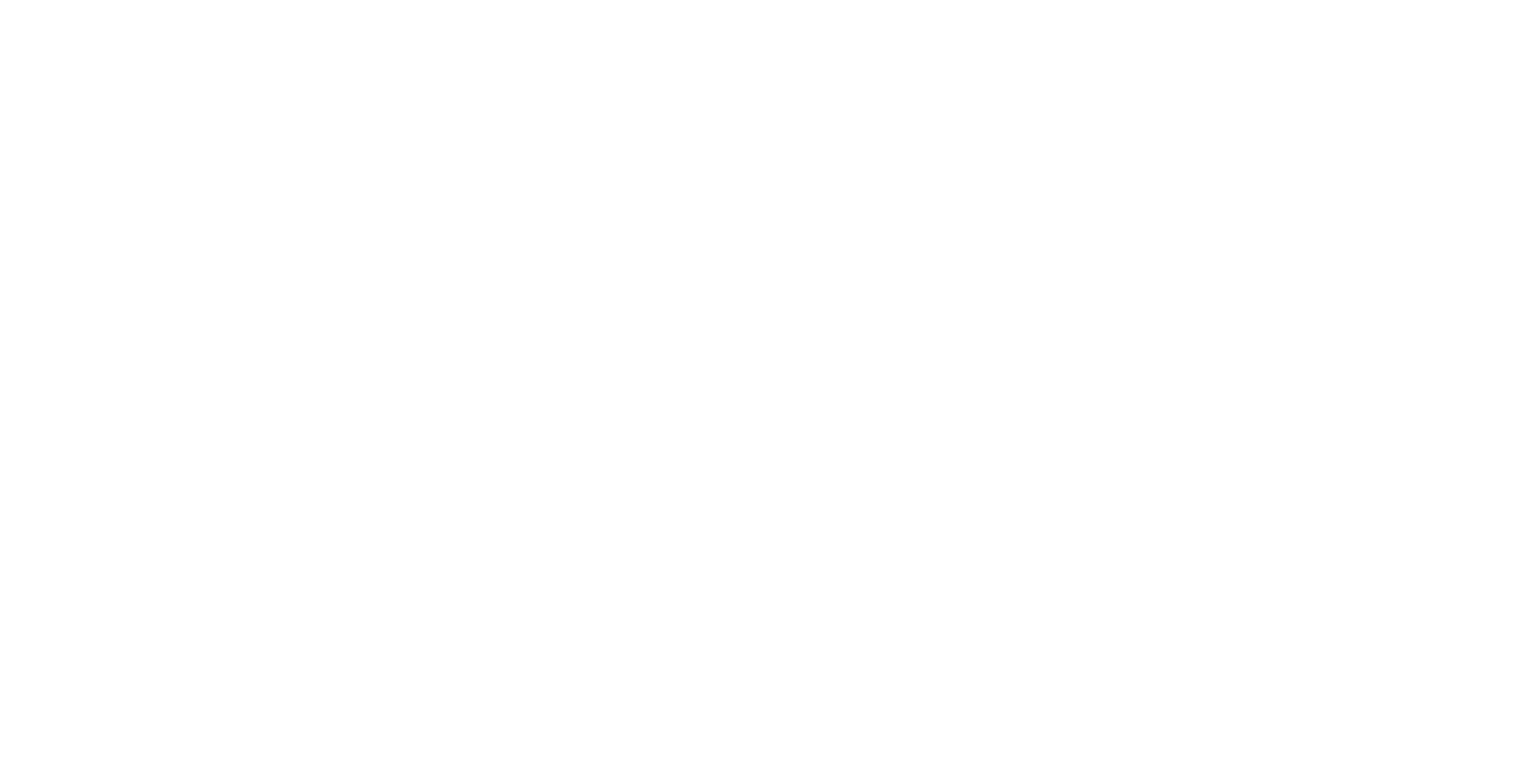
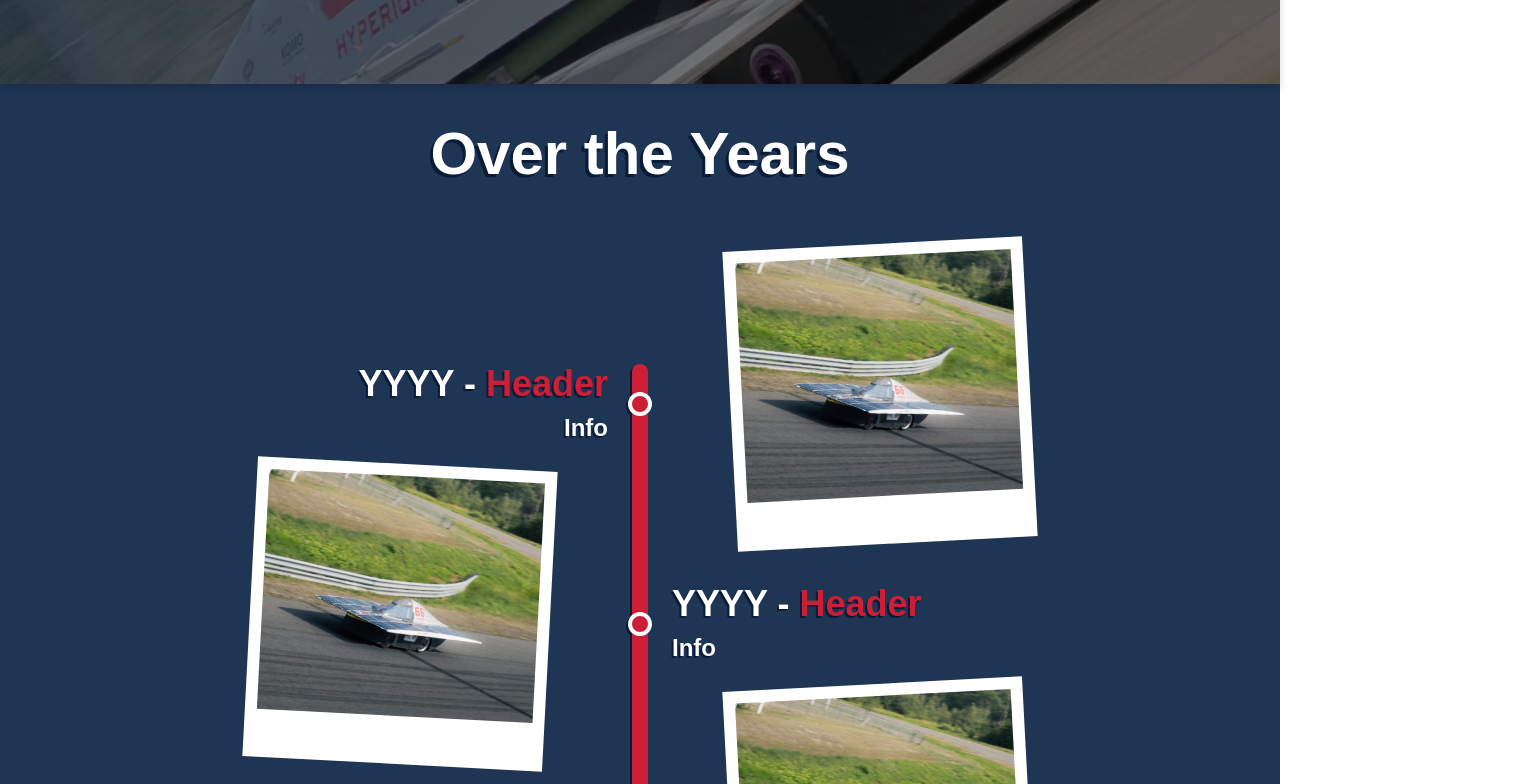
Before and after one commit to rsc-team/rsc-website, a SvelteKit app: page /team in a window 1280 px wide. Before the commit this address had no page. Shown: the part 316-1100 px from the top of the page, 1520 px wide, since content can reach past the window. Before the commit the page ends 800 px from the top, so only its background shows below. Built offline with nearby package versions, Linux system fonts and the light colour scheme; a web font is replaced by a local one.

Commit message:
team: timeline

```diff
--- a/src/routes/+layout.svelte
+++ b/src/routes/+layout.svelte
@@ -31,9 +31,7 @@
 	function clickedwindow(e:PointerEvent) {
 		if (e.target != null) {
 			let target : Element = e.target as Element
-			console.log(target.classList)
 			if ((cancelMenuTargets.includes(target.id) || target.classList.contains("navigation-button")) && burgermode) {
-				console.log("traget oufn")
 				hamburger()
 			}
 		}
@@ -74,7 +72,7 @@
 
 		<nav id="navmenu" bind:this={navbuttons} class="transition-all hidden sm:flex flex-1 m-auto align-middle content-center justify-center">
 			<Navlink label={"Team"} link={"/team"}></Navlink>
-			<Navlink label={"Join"} link={"/join"}></Navlink>
+			<!--<Navlink label={"Join"} link={"/join"}></Navlink>-->
 			<Navlink label={"Sponsors"} link={"/sponsors"}></Navlink>
 			<Navlink label={"Donate"}
 			link={"https://give.rutgersfoundation.org/rutgers-solar-car-team/20133.html"}
--- /dev/null
+++ b/src/routes/team/+page.svelte
@@ -0,0 +1,112 @@
+<!-----
+Team page
+------->
+<div class="h-full w-full align-middle bg-navy">
+   <!-- Header -->
+   <div class="flex justify-center relative w-full h-100 drop-shadow-lg">
+      <div class="absolute z-3 w-full h-full solar-left-corner"></div>
+      <div class="absolute z-2 user-none w-full h-full max-w-content"> </div>
+      <img alt="Hyperion close up shot" src="collage/collage6.webp" class="absolute user-none w-full h-full object-cover brightness-50 overflow-hidden">
+      <div class="absolute z-4 flex  h-full  w-full  max-w-content align-middle justify-center  top-[50%] translate-y-[-50%] lg:translate-y-[-50%] m-auto">
+         <img class="hidden" src="assets/rscsplash.png" alt="Rutgers Solar Car Logo">
+         <p class="self-center text-center  text-red font-sweetsquare font-black drop-shadow-logo text-4xl lg:text-5xl sm:text-5xl ">
+            About Our Team
+         </p>
+      </div>
+   </div>
+
+   <!-- Team History -->
+   <div class="h-350">
+         <p class="w-full lg:mb-35 text-3xl lg:text-6xl justify-center text-center p-10  drop-shadow-small lg:drop-shadow-med  text-white font-sweetsquare font-black ">
+            Over the Years
+         </p>
+
+
+
+         <!-- Images (left side) -->
+         <div class="flex flex-col -ml-60 w-full z-2 absolute mt-25 justify-center">
+                <div class="mb-10 sm:top-0 z-0 sm:z-1 self-center min-w-75 transition-all ease-frame hover:rotate-6 rotate-3 drop-shadow-1xl w-75 h-75  bg-white flex p-3">
+                    <img class="min-w-full w-full h-60" src="collage/collage5.webp" alt="Hyperion">
+                </div>
+
+                <div class="mt-30  sm:top-0 z-0 sm:z-1 self-center min-w-75 transition-all ease-frame hover:rotate-6 rotate-3 drop-shadow-1xl w-75 h-75 mb-5 bg-white flex p-3">
+                    <img class="min-w-full w-full h-60" src="collage/collage5.webp" alt="Hyperion">
+                </div>
+         </div>
+
+         <!-- Images (right side) -->
+         <div class="flex flex-col z-2 ml-60 w-full absolute -mt-30 justify-center">
+                <div class="mb-35 m-auto sm:top-0 z-0 sm:z-1 self-center min-w-75 transition-all ease-frame hover:-rotate-6 -rotate-3 drop-shadow-1xl w-75 h-75 bg-white flex p-3">
+                    <img class="min-w-full w-full h-60" src="collage/collage5.webp" alt="Hyperion">
+                </div>
+
+                <div class="mb-35 m-auto sm:top-0 z-0 sm:z-1 self-center min-w-75 transition-all ease-frame hover:-rotate-6 -rotate-3 drop-shadow-1xl w-75 h-75  bg-white flex p-3">
+                    <img class="min-w-full w-full h-60" src="collage/collage5.webp" alt="Hyperion">
+                </div>
+
+                <div class="mb-35 m-auto sm:top-0 z-0 sm:z-1 self-center min-w-75 transition-all ease-frame hover:-rotate-6 -rotate-3 drop-shadow-1xl w-75 h-75  bg-white flex p-3">
+                    <img class="min-w-full w-full h-60" src="collage/collage5.webp" alt="Hyperion">
+                </div>
+         </div>
+
+        <!-- Text -->
+        <ul class="text-2xl text-white drop-shadow-small font-black">
+            <div class="-z-1 flex absolute left-1/2 -translate-x-1/2 bg-red w-4 rounded-lg  h-[200%]"></div>
+            <li class="flex justify-end text-right w-1/2 ml-3 mb-35">
+                <div>
+                     <p class="text-4xl mb-2">
+                         YYYY - <span class="text-red">Header</span>
+                     </p>
+                     Info
+                </div>
+                <div class="ml-5 self-center bg-red border-white border-solid border-4 rounded-full w-6 h-6"></div>
+            </li>
+
+
+            <li class="flex justify-end text-left  w-full mb-35">
+                <div class="flex w-1/2 mr-3">
+                    <div class="mr-5 self-center bg-red border-white border-solid border-4 rounded-full w-6 h-6"></div>
+                    <div>
+                         <p class="text-4xl mb-2">
+                             YYYY - <span class="text-red">Header</span>
+                         </p>
+                         Info
+                    </div>
+
+                </div>
+            </li>
+
+             <li class="flex justify-end text-right w-1/2 ml-3 mb-35">
+                <div>
+                     <p class="text-4xl mb-2">
+                         YYYY - <span class="text-red">Header</span>
+                     </p>
+                     Info
+                </div>
+                <div class="ml-5 self-center bg-red border-white border-solid border-4 rounded-full w-6 h-6"></div>
+            </li>
+
+
+             <li class="flex justify-end text-left  w-full mb-30">
+                <div class="flex w-1/2 mr-3">
+                    <div class="mr-5 self-center bg-red border-white border-solid border-4 rounded-full w-6 h-6"></div>
+                    <div>
+                         <p class="text-4xl mb-2">
+                             YYYY - <span class="text-red">Header</span>
+                         </p>
+                         Info
+                    </div>
+
+                </div>
+            </li>
+        </ul>
+
+
+   </div>
+
+   <!-- Divisions -->
+   <div class="absolute z-3 w-full h-300 bg-gray-600 bg-[url(/assets/spacenight.webp)]  bg-no-repeat bg-cover bg-blend-multiply bg-position-[20%_50%] ">
+
+
+   </div>
+</div>
```
Also changed, not shown: static/assets/spacenight.webp (added).
